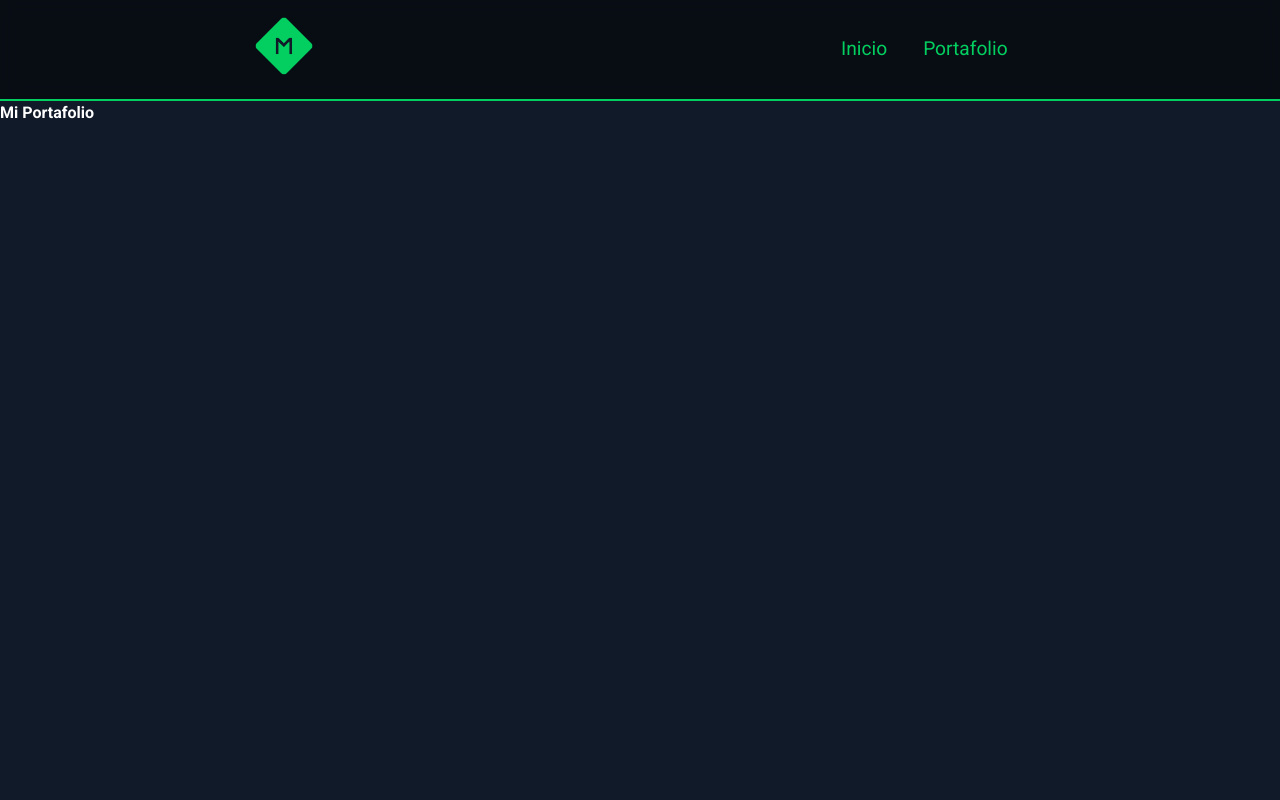
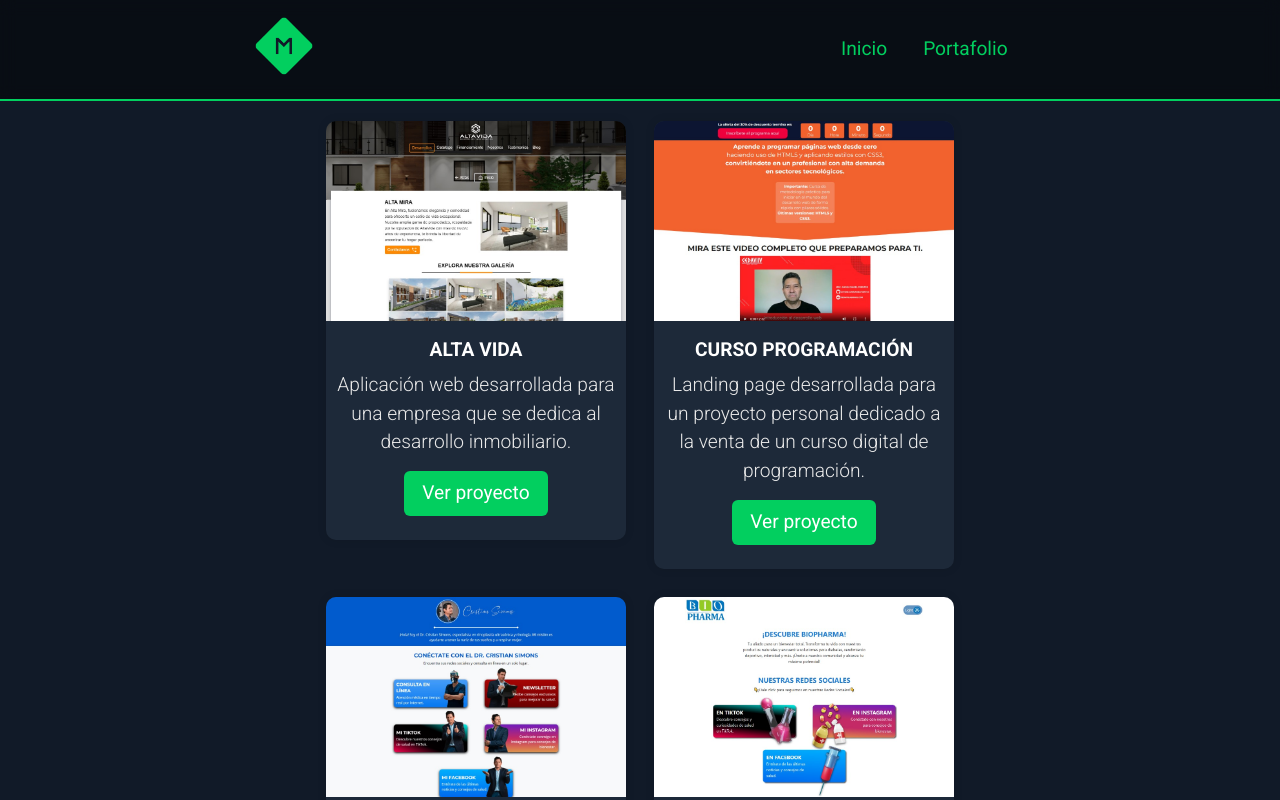
Before and after one commit to MiguelT18/portfolio-nextjs, a Next.js app: page /portfolio in a window 1280 px wide. Shown: the top 800 px of the page. Built offline with nearby package versions, Linux system fonts and the light colour scheme.

Commit message:
add projects to portfolio and also form contact

```diff
--- a/src/app/portfolio/page.tsx
+++ b/src/app/portfolio/page.tsx
@@ -1,3 +1,6 @@
+import ContactForm from "@/components/UI/ContactForm/ContactForm"
+import Footer from "@/components/UI/Footer/Footer"
+import Hero from "@/sections/Portfolio/Hero/Hero"
 import type { Metadata } from "next"
 
 export const metadata: Metadata = {
@@ -6,8 +9,12 @@ export const metadata: Metadata = {
 
 export default function Portfolio() {
   return (
-    <div>
-      <h4>Mi Portafolio</h4>
-    </div>
+    <>
+      <main>
+        <Hero />
+        <ContactForm />
+      </main>
+      <Footer />
+    </>
   )
 }
--- /dev/null
+++ b/src/components/Portfolio/ProjectCard.tsx
@@ -0,0 +1,36 @@
+import Image from "next/image"
+import styles from "./styles.module.css"
+import { Project } from "@/lib/type"
+
+export default function ProjectCard({
+  title,
+  description,
+  url,
+  image,
+}: Project) {
+  return (
+    <article className={styles.portfolio__hero__projectCard}>
+      <a href={url} target="_blank" rel="noopener noreferrer">
+        <Image
+          className={styles.portfolio__hero__projectImage}
+          src={image}
+          alt="inside project's view"
+          width={300}
+          height={200}
+        />
+      </a>
+      <div>
+        <h3>{title}</h3>
+        <p>{description}</p>
+        <a
+          className="primaryButton"
+          href={url}
+          target="_blank"
+          rel="noopener noreferrer"
+        >
+          Ver proyecto
+        </a>
+      </div>
+    </article>
+  )
+}
--- /dev/null
+++ b/src/components/Portfolio/styles.module.css
@@ -0,0 +1,46 @@
+.portfolio__hero__projectCard {
+  background-color: var(--color-quaternary);
+  border-radius: 10px;
+  box-shadow: 0 0 10px rgba(0, 0, 0, 0.1);
+  display: flex;
+  flex-direction: column;
+  gap: 8px;
+  padding-bottom: 24px;
+  width: 100%;
+  max-width: 300px;
+  transition: all 0.3s ease;
+}
+
+.portfolio__hero__projectImage {
+  width: 100%;
+  height: 200px;
+  object-fit: cover;
+  border-top-left-radius: 10px;
+  border-top-right-radius: 10px;
+  cursor: pointer;
+}
+
+.portfolio__hero__projectCard div {
+  display: flex;
+  flex-direction: column;
+  padding: 0 8px;
+  gap: 6px;
+  justify-content: center;
+  align-items: center;
+}
+
+.portfolio__hero__projectCard div > h3 {
+  font-size: var(--font-size-small);
+  text-transform: uppercase;
+  font-weight: 600;
+  margin: 0;
+  text-align: center;
+}
+
+.portfolio__hero__projectCard div > p {
+  font-size: var(--font-size-small);
+  color: #e9e9e9;
+  font-weight: 300;
+  margin: 0 0 8px;
+  text-align: center;
+}
--- a/src/lib/data.ts
+++ b/src/lib/data.ts
@@ -38,39 +38,44 @@ export const icons: SocialMediaIcon[] = [
 
 export const projects: Project[] = [
   {
-    name: "Alta Vida",
+    id: 1,
+    title: "Alta Vida",
     description:
       "Aplicación web desarrollada para una empresa que se dedica al desarrollo inmobiliario.",
     image: AltavidaImage,
-    reference: "https://altavidasrl.vercel.app/",
+    url: "https://altavidasrl.vercel.app/",
   },
   {
-    name: "Curso Programación",
+    id: 2,
+    title: "Curso Programación",
     description:
       "Landing page desarrollada para un proyecto personal dedicado a la venta de un curso digital de programación.",
     image: HotmartCourseImage,
-    reference: "https://hotmart-course.vercel.app/",
+    url: "https://hotmart-course.vercel.app/",
   },
   {
-    name: "Dr. Cristian Simons",
+    id: 3,
+    title: "Dr. Cristian Simons",
     description:
       "Aplicación web desarrollada para las consultas y la newsletter del Dr.Simons.",
     image: DrSimonsImage,
-    reference: "https://drsimons-app-miguelt18s-projects.vercel.app/",
+    url: "https://drsimons-app-miguelt18s-projects.vercel.app/",
   },
   {
-    name: "BIO Pharma",
+    id: 4,
+    title: "BIO Pharma",
     description:
       "Landing page desarrollada para una empresa que se dedica a la elaboración de productos naturales para la diabetes, rendimiento deportivo, intimidad, etc.",
     image: BiopharmaImage,
-    reference: "https://biopharma-landing.vercel.app/",
+    url: "https://biopharma-landing.vercel.app/",
   },
   {
-    name: "Néstor Árce",
+    id: 5,
+    title: "Néstor Árce",
     description:
       "Landing page desarrollada para un entrenador personal con experiencia en la nutrición y biomecánica de los ejercicios.",
     image: NestorImage,
-    reference: "https://nestorarce.vercel.app/",
+    url: "https://nestorarce.vercel.app/",
   },
 ]
 
--- a/src/lib/type.d.ts
+++ b/src/lib/type.d.ts
@@ -23,10 +23,11 @@ export interface FormData {
 }
 
 export interface Project {
-  name: string
+  id?: number
+  title: string
   description: string
   image: ImageMetadata
-  reference: string
+  url: string
 }
 
 interface Skill {
--- /dev/null
+++ b/src/sections/Portfolio/Hero/Hero.tsx
@@ -0,0 +1,21 @@
+import ProjectCard from "@/components/Portfolio/ProjectCard"
+import styles from "./styles.module.css"
+import { projects } from "@/lib/data"
+
+export default function Hero() {
+  return (
+    <section className={styles.portfolio__hero__section}>
+      <article className={styles.portfolio__hero__projects}>
+        {projects.map((project) => (
+          <ProjectCard
+            key={project.id}
+            image={project.image}
+            title={project.title}
+            description={project.description}
+            url={project.url}
+          />
+        ))}
+      </article>
+    </section>
+  )
+}
--- /dev/null
+++ b/src/sections/Portfolio/Hero/styles.module.css
@@ -0,0 +1,14 @@
+.portfolio__hero__section {
+  max-width: 90%;
+  margin: 0 auto;
+  min-height: 100vh;
+  padding: 20px 0 6rem;
+}
+
+.portfolio__hero__projects {
+  display: flex;
+  align-items: flex-start;
+  justify-content: center;
+  flex-wrap: wrap;
+  gap: 28px;
+}
```
